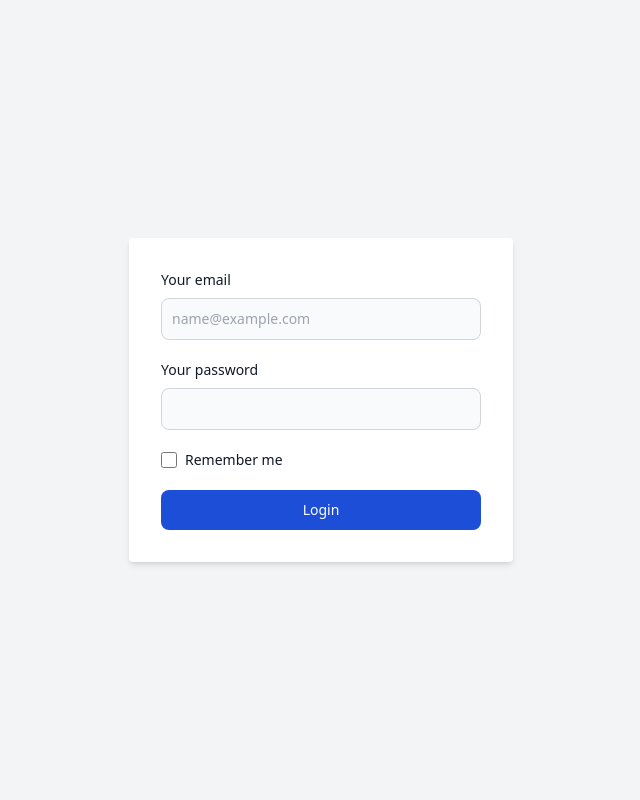
After one commit to LanceOnes/groupthreesite1, a Django app: page /login/ in a window 1280 px wide. The commit adds this page. Shown: the whole page, without its empty margins (319-959 px from the left). Run offline with Django 4.2, Linux system fonts and the light colour scheme; some libraries are stand-ins or nearby versions.

Commit message:
groupthreesite

```diff
--- /dev/null
+++ b/crud/templates/layout/login.html
@@ -0,0 +1,35 @@
+{% load static%}
+<!DOCTYPE html>
+<html lang="en">
+<head>
+    <meta charset="UTF-8">
+    <title>Login</title>
+    <script src="https://cdn.tailwindcss.com"></script>
+</head>
+<body class="bg-gray-100 flex justify-center items-center h-screen">
+    <form method="post" class="bg-white p-8 rounded shadow-md w-full max-w-sm">
+        {% csrf_token %}
+        <div class="mb-5">
+            <label for="email" class="block mb-2 text-sm font-medium text-gray-900">Your email</label>
+            <input type="email" id="email" name="username" placeholder="name@example.com"
+                class="bg-gray-50 border border-gray-300 text-gray-900 text-sm rounded-lg block w-full p-2.5"
+                required />
+        </div>
+        <div class="mb-5">
+            <label for="password" class="block mb-2 text-sm font-medium text-gray-900">Your password</label>
+            <input type="password" id="password" name="password"
+                class="bg-gray-50 border border-gray-300 text-gray-900 text-sm rounded-lg block w-full p-2.5"
+                required />
+        </div>
+        <div class="flex items-center mb-5">
+            <input id="remember" type="checkbox"
+                class="w-4 h-4 border border-gray-300 rounded bg-gray-50 focus:ring-3 focus:ring-blue-300" />
+            <label for="remember" class="ms-2 text-sm font-medium text-gray-900">Remember me</label>
+        </div>
+        <button type="submit"
+            class="text-white bg-blue-700 hover:bg-blue-800 focus:ring-4 focus:outline-none focus:ring-blue-300 font-medium rounded-lg text-sm w-full px-5 py-2.5 text-center">
+            Login
+        </button>
+    </form>
+</body>
+</html>
--- a/crud/urls.py
+++ b/crud/urls.py
@@ -8,5 +8,6 @@ urlpatterns = [
     path('gender/delete/<int:genderId>', views.delete_gender),
     path('user/list', views.user_list, name='user_list'),
     path('user/add', views.add_user, name='add_user'),
+    path('login/', views.login_view, name='login'),
 
 ]
--- a/crud/views.py
+++ b/crud/views.py
@@ -5,6 +5,26 @@ from .models import Genders, Users
 from django.contrib.auth.hashers import make_password
 
 # Create your views here.
+def login_view(request):
+    try:
+        if request.method == 'POST':
+            email = request.POST.get('email')
+            password = request.POST.get('password')
+
+            try:
+                user = Users.objects.get(email=email)
+                if check_password(password, user.password): # type: ignore
+                    request.session['user_id'] = user.user_id
+                    return redirect('/user/list')
+                else:
+                    return render(request, 'layout/LogIn.html', {'error': 'Invalid password'})
+            except Users.DoesNotExist:
+                messages.warning(request, 'User does not exist.')
+                return render(request, 'layout/LogIn.html', {'error': 'User not found'})
+
+        return render(request, 'layout/LogIn.html')
+    except Exception as e:
+        return HttpResponse(f'Error occurred during login: {e}')
 
 def gender_list(request):
     try:
```
Also changed, not shown: crud/static/css/output.css (+75 -0 lines).
